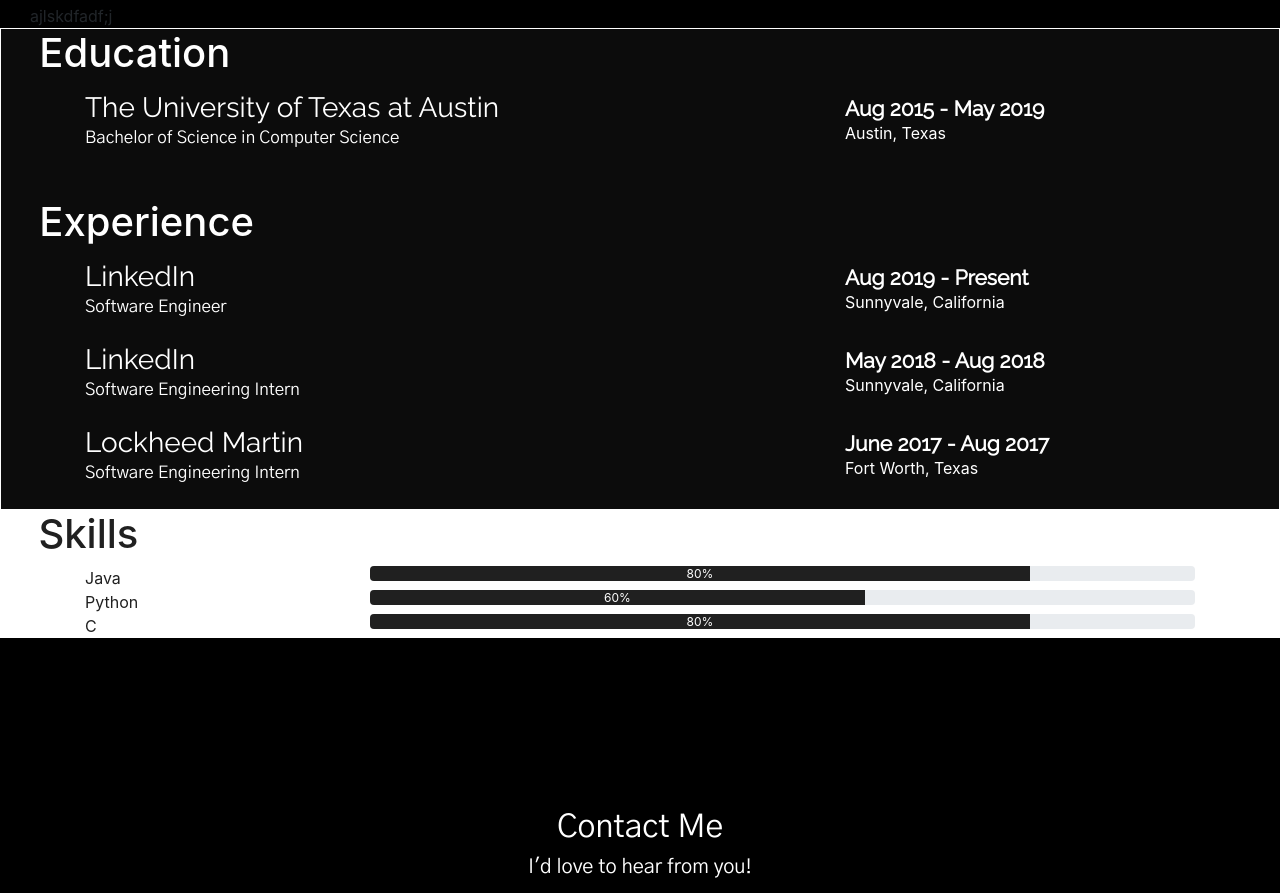
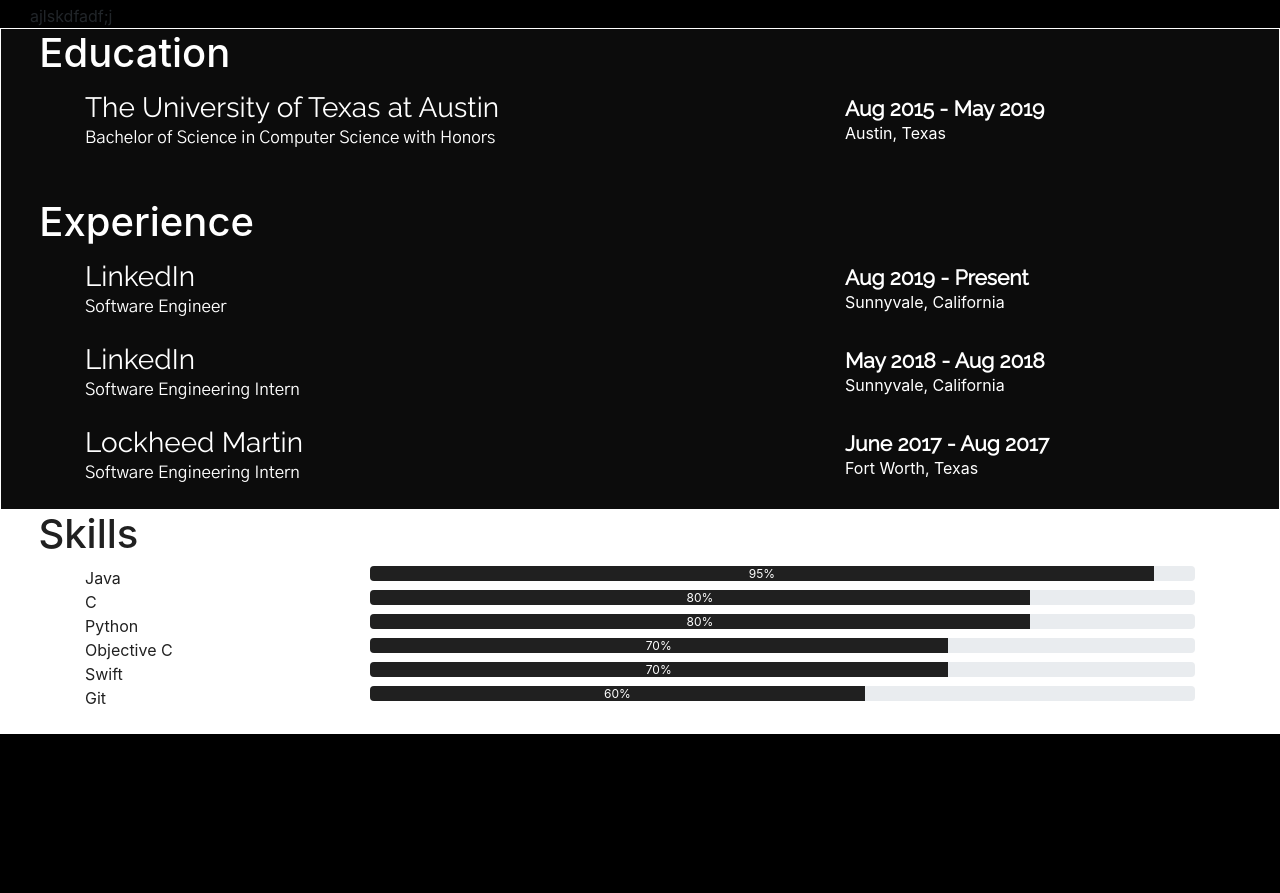
Before and after one commit to tesiawu/personal-website, a React (Create React App) app: page /profile in a window 1280 px wide. Shown: the part 520-1413 px from the top of the page. Built offline with nearby package versions, Linux system fonts and the light colour scheme.

Commit message:
finished the skill bars and editing experience and education sections

```diff
--- a/src/Profile.js
+++ b/src/Profile.js
@@ -13,28 +13,68 @@
     super(props);
     this.state = {
       JavaProgress: 0,
-      PythonProgress: 0
+      PythonProgress: 0,
+      CProgress: 0,
+      ObjCProgress: 0,
+      SwiftProgress: 0,
+      GitProgress: 0
     };
   }
 
   componentDidMount() {
     let JavaRetVal = setInterval(function() {
-      if ( this.state.JavaProgress >= 80){
+      if ( this.state.JavaProgress >= 95){
         clearInterval(JavaRetVal)
         return;
       }
       this.setState({
-        JavaProgress: this.state.JavaProgress + 10});
-      }.bind(this), 100);
+        JavaProgress: this.state.JavaProgress + 5});
+      }.bind(this), 60);
 
     let PythonRetVal = setInterval(function() {
-      if ( this.state.PythonProgress >= 60){
+      if ( this.state.PythonProgress >= 80){
         clearInterval(PythonRetVal)
         return;
       }
       this.setState({
-        PythonProgress: this.state.PythonProgress + 10});
-      }.bind(this), 100);
+        PythonProgress: this.state.PythonProgress + 5});
+      }.bind(this), 60);
+
+      let CRetVal = setInterval(function() {
+        if ( this.state.CProgress >= 80){
+          clearInterval(CRetVal)
+          return;
+        }
+        this.setState({
+          CProgress: this.state.CProgress + 5});
+        }.bind(this), 60);
+
+      let ObjCRetVal = setInterval(function() {
+        if ( this.state.ObjCProgress >= 70){
+          clearInterval(ObjCRetVal)
+          return;
+        }
+        this.setState({
+          ObjCProgress: this.state.ObjCProgress + 5});
+        }.bind(this), 60);
+
+      let SwiftRetVal = setInterval(function() {
+        if ( this.state.SwiftProgress >= 70){
+          clearInterval(SwiftRetVal)
+          return;
+        }
+        this.setState({
+          SwiftProgress: this.state.SwiftProgress + 5});
+        }.bind(this), 60);
+
+      let GitRetVal = setInterval(function() {
+        if ( this.state.GitProgress >= 60){
+          clearInterval(GitRetVal)
+          return;
+        }
+        this.setState({
+          GitProgress: this.state.GitProgress + 5});
+        }.bind(this), 60);
 
   }
 
@@ -77,7 +117,7 @@
               <Col xs={{ span: 12, order: 1 }} md={{ span: 8, order: 1 }}>
                 <div>
                   <h3 className="profile-headings">The University of Texas at Austin</h3>
-                  <p className="position-font">Bachelor of Science in Computer Science</p>
+                  <p className="position-font">Bachelor of Science in Computer Science with Honors</p>
                 </div>
               </Col>
               <Col xs={{ span: 12, order: 2 }} md={{ span: 4, order: 2 }}>
@@ -154,7 +194,14 @@
                 <ProgressBar now={this.state.JavaProgress} class="progress-bar" label={`${this.state.JavaProgress}%`} style={{height: 15}} />
               </Col>
             </Row>
-
+            <Row>
+              <Col xs={3}>
+                C
+              </Col>
+              <Col xs={9}>
+                <ProgressBar now={this.state.CProgress} class="progress-bar" label={`${this.state.CProgress}%`} style={{height: 15}} />
+              </Col>
+            </Row>
             <Row>
               <Col xs={3}>
                 Python
@@ -166,13 +213,32 @@
 
             <Row>
               <Col xs={3}>
-                C
+                Objective C
               </Col>
               <Col xs={9}>
-                <ProgressBar now={this.state.JavaProgress} class="progress-bar" label={`${this.state.JavaProgress}%`} style={{height: 15}} />
+                <ProgressBar now={this.state.ObjCProgress} class="progress-bar" label={`${this.state.ObjCProgress}%`} style={{height: 15}} />
+              </Col>
+            </Row>
+
+            <Row>
+              <Col xs={3}>
+                Swift
+              </Col>
+              <Col xs={9}>
+                <ProgressBar now={this.state.SwiftProgress} class="progress-bar" label={`${this.state.SwiftProgress}%`} style={{height: 15}} />
+              </Col>
+            </Row>
+
+            <Row>
+              <Col xs={3}>
+                Git
+              </Col>
+              <Col xs={9}>
+                <ProgressBar now={this.state.GitProgress} class="progress-bar" label={`${this.state.GitProgress}%`} style={{height: 15}} />
               </Col>
             </Row>
           </Container>
+          <br/>
         </div>
 
         <footer>
```
